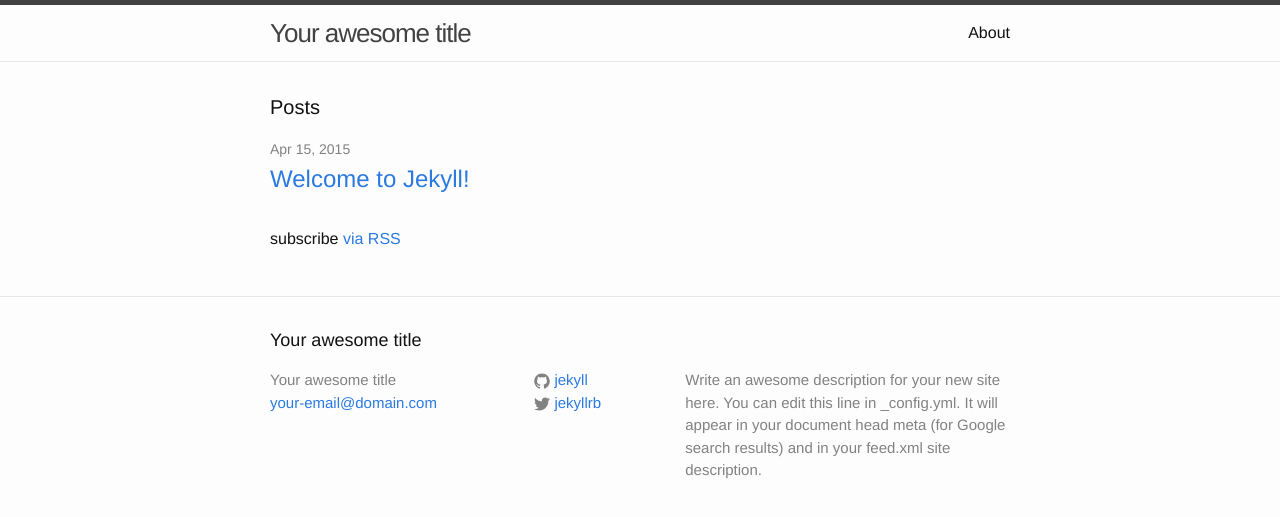
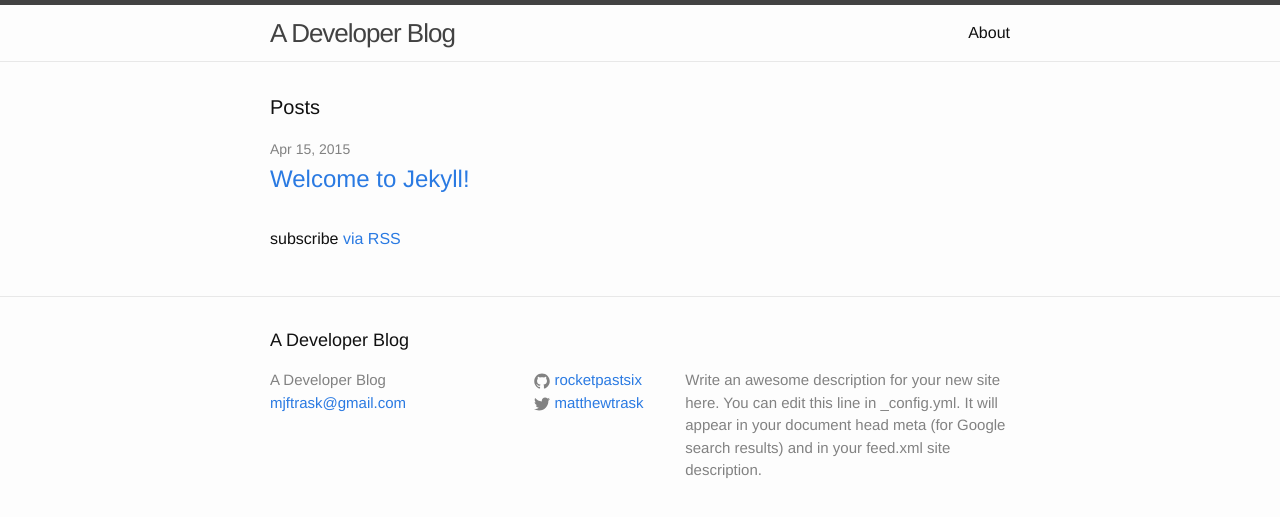
Before and after one commit to dstockto/matthewtrask.github.io, a Jekyll site: the page built from index.html, in a window 1280 px wide. Shown: the top 517 px of the page. Built offline with Jekyll 4.4.1, drawn with Linux system fonts in a browser that asks for light colours.

Commit message:
updated config.yml

```diff
--- a/_config.yml
+++ b/_config.yml
@@ -1,14 +1,14 @@
 # Site settings
-title: Your awesome title
-email: your-email@domain.com
+title: A Developer Blog
+email: mjftrask@gmail.com
 description: > # this means to ignore newlines until "baseurl:"
   Write an awesome description for your new site here. You can edit this
   line in _config.yml. It will appear in your document head meta (for
   Google search results) and in your feed.xml site description.
 baseurl: "" # the subpath of your site, e.g. /blog/
-url: "http://yourdomain.com" # the base hostname & protocol for your site
-twitter_username: jekyllrb
-github_username:  jekyll
+url: "http://matthewtrask.me" # the base hostname & protocol for your site
+twitter_username: matthewtrask
+github_username:  rocketpastsix
 
 # Build settings
 markdown: kramdown
```
